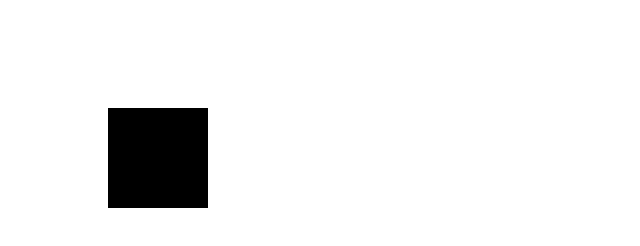
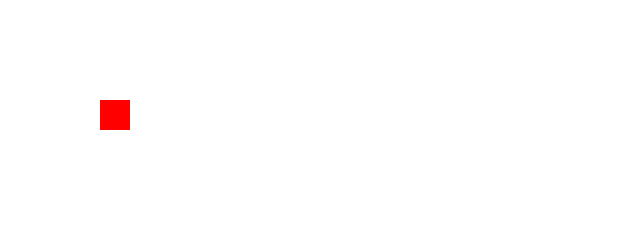
Before and after one commit to igortadic/Platformer, a plain HTML site: page index.html in a window 1280 px wide. Shown: the whole page, without its empty margins (0-640 px from the left). Drawn offline with Linux system fonts and the light colour scheme.

Commit message:
adding gravity

```diff
--- a/index.html
+++ b/index.html
@@ -1,3 +1,9 @@
+<style>
+body {
+  margin: 0;
+}
+</style>
+
 <canvas></canvas>
 
 <script src= "index.js"></script>
--- a/index.js
+++ b/index.js
@@ -10,12 +10,27 @@ class Player {
       x: 100,
       y: 100
     },
-    this.width = 100
-    this.height = 100
+    this.velocity = {
+      x: 0,
+      y: 1
+    }
+    this.width = 30
+    this.height = 30
   }
 
   draw() {
-    c.fillRect(this.position.x, this.position.y, this.width, this.height)
+    c.fillStyle = 'red';
+    c.fillRect(
+      this.position.x,
+      this.position.y,
+      this.width,
+      this.height)
+  }
+
+  update() {
+    this.position.y += this.velocity.y
+    this.draw()
+
   }
 }
 
```
